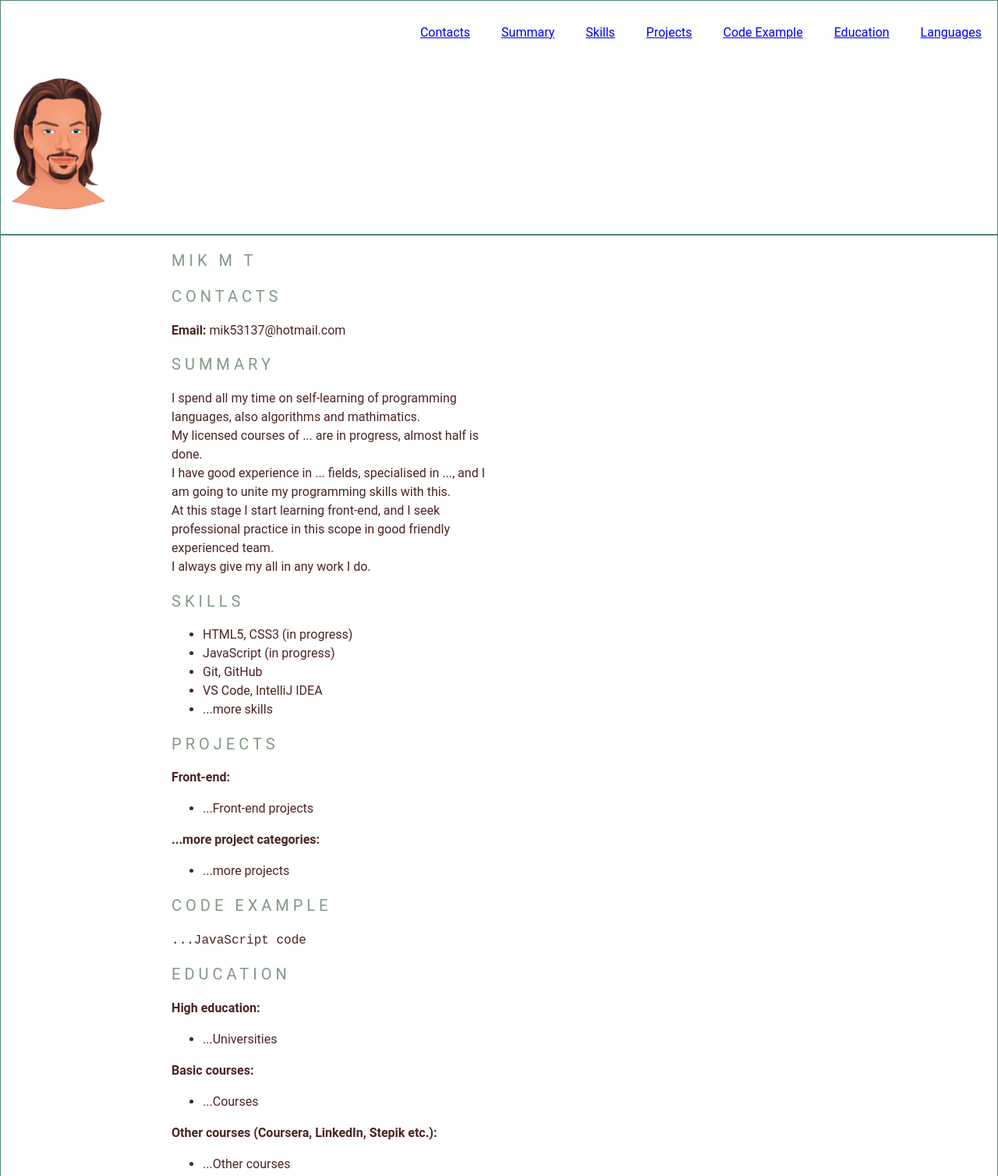
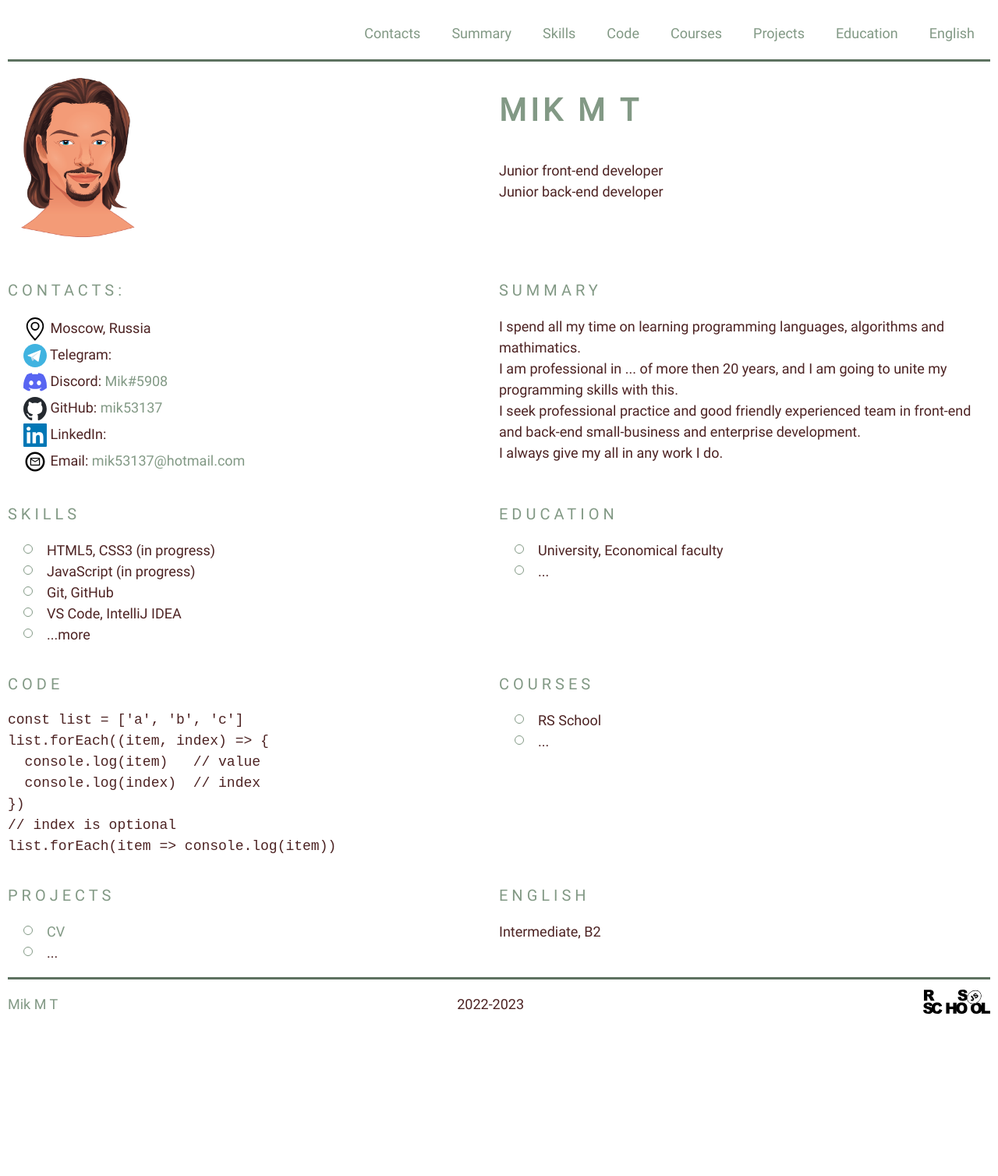
Before and after one commit to mik53137/rsschool-cv, a plain HTML site: page index.html in a window 1280 px wide. Shown: the top 1508 px of the page at 78% size. After the commit the page ends 1329 px from the top, so only its background shows below. Drawn offline with Linux system fonts and the light colour scheme; files whose address does not match are found by name.

Commit message:
fix: cv.html

```diff
--- a/css/style.css
+++ b/css/style.css
@@ -1,65 +1,45 @@
 @font-face {
-    font-family: 'Roboto', sans-serif;
+  font-family: 'Roboto';
   src: url("assets/fonts/Roboto-Regular.ttf");
-    font-weight: 400;
 }
-@media (max-width: 768) {
+
+@media (max-width: 768px) {
   .section {
     width: 100%;
   }
 }
+
 * {
   box-sizing: border-box;
 }
+
 html {
-    list-style: none;
+  scroll-behavior: smooth;
 }
-header {
-    border: 1px solid rgb(78, 135, 114);
-}
-.nav-list {
-    display: flex;
-    justify-content: flex-end;
-    align-items: center;
-    list-style: none;
-}
-.nav-link {
-    padding: 0 20px;
-    line-height: 50px;
-    transition: .3s;
-}
+
 body {
-    font-family: 'Roboto', sans-serif;
-    font-size: 16px;
   min-height: 100vh;
-    line-height: 1.5;
-    color: #4d2323;
-    margin: 0;
+  margin: 10px;
   padding: 0;
   display: flex;
   flex-direction: column;
   justify-content: space-between;
+  font-family: 'Roboto', sans-serif;
+  font-size: 18px;
+  font-weight: 400;
+  line-height: 1.5;
+  color: #4d2323;
 }
-main {
-    border: 1px solid rgb(78, 135, 114);
-}
-footer {
-    display: flex;
-    border: 1px solid rgb(78, 135, 114);
-    justify-content: space-around;
-    padding-top: 10px;
-}
-.main-container {
-    display: flex;
-    flex-wrap: wrap;
-}
+
 .container {
-    max-width: 1440px;
+  max-width: 1440;
   margin: 0 auto;
 }
+
 .section {
   width: 50%;
 }
+
 .section-title {
   font-size: 20px;
   font-weight: 400;
@@ -67,32 +47,101 @@ footer {
   letter-spacing: 5px;
   color: #829985;
 }
+
+.section-list {
+  padding: 0;
+  margin-left: 20px;
+  list-style: none;
+}
+
 .section-item {
   position: relative;
   padding-left: 30px;
 }
+
 .section-item::before {
   content: "";
   position: absolute;
-    top: 8px;
+  top: 6px;
   left: 0px;
   width: 10px;
+  height: 10px;
   border: 1px solid #829985;
   border-radius: 50%;
 }
-.section-item a {
+
+.nav-list {
+  display: flex;
+  justify-content: flex-end;
+  align-items: center;
+  list-style: none;
+}
+
+.nav-link {
+  padding: 0 20px;
+  line-height: 30px;
+  transition: .3s;
+}
+
+a {
   color: #829985;
   text-decoration: none;
-    transition: color 0.5ss;
+  transition: color 0.5s;
 }
-.section-item a:hover {
-    color: #4d2323;
+
+a:hover {
+  color: #5d7260;
+  background-color: #F7F8F7;
 }
+
 .link {
   text-decoration: none;
   color: #829985;
   transition: color 0.5s;
 }
+
 .link:hover {
   color: #5d7260;
+  background-color: #F7F8F7;
 }
+
+.header {
+  border-bottom:solid #5d7260;
+}
+
+.rss-photo {
+  width: 180px;
+}
+
+.main-container {
+  display: flex;
+  flex-wrap: wrap;
+  border-bottom:solid #5d7260;
+}
+
+.main-title {
+  font-size: 40px;
+  font-weight: 600;
+  text-transform: uppercase;
+  letter-spacing: 5px;
+  color: #829985;
+}
+
+.contacts-image {
+  position: relative;
+  margin-top: 2px;
+  margin-bottom: 2px;
+  width: 30px;
+  height: 30px;
+  vertical-align: middle;
+}
+
+pre {
+  white-space: pre;
+}
+
+.footer-container {
+  display: flex;
+  justify-content: space-between;
+  align-items: center;
+}
--- a/index.html
+++ b/index.html
@@ -1,116 +1,155 @@
 <!DOCTYPE html>
 <html lang="en">
-
 <head>
   <meta charset="UTF-8">
   <meta http-equiv="X-UA-Compatible" content="IE=edge">
   <meta name="viewport" content="width=device-width, initial-scale=1.0">
   <title>Mik M T</title>
   <link rel="stylesheet" href="./css/style.css">
-  <link rel="icon" href="./assets/ico/favicon.ico">
+  <link rel="icon" href="./assets/ico/favicon.png">
 </head>
+<body>
 
-<body>
   <header class="header">
     <div class="container">
-      <nav>
+      <nav class="nav">
         <ul class="nav-list">
           <li class="nav-item"><a href="#contacts" class="nav-link">Contacts</a></li>
           <li class="nav-item"><a href="#summary" class="nav-link">Summary</a></li>
           <li class="nav-item"><a href="#skills" class="nav-link">Skills</a></li>
+          <li class="nav-item"><a href="#code" class="nav-link">Code</a></li>
+          <li class="nav-item"><a href="#courses" class="nav-link">Courses</a></li>
           <li class="nav-item"><a href="#projects" class="nav-link">Projects</a></li>
-          <li class="nav-item"><a href="#code" class="nav-link">Code Example</a></li>
           <li class="nav-item"><a href="#education" class="nav-link">Education</a></li>
-          <li class="nav-item"><a href="#languages" class="nav-link">Languages</a></li>
+          <li class="nav-item"><a href="#english" class="nav-link">English</a></li>
         </ul>
       </nav>
     </div>
-    <img src="./assets/img/photo.png" alt="Photo" width="148" height="210">
   </header>
-  <main class="main main-container">
-    <div class="container">
-      <section class="section">
-        <h1 class="section-title">Mik M T</h1>
+
+  <main class="main">
+    <div class="container main-container">
+
+      <section class="section" id="photo">
+        <img class="rss-photo" src="assets/img/photo.png" alt="Photo">
       </section>
+
+      <section class="section" id="profile">
+        <h1 class="main-title">Mik M T</h1>
+        <p>Junior front-end developer<br>
+          Junior back-end developer</p>
+      </section>
+
       <section class="section" id="contacts">
-        <h2 class="section-title">Contacts</h2>
-        <p>
-          <strong>Email: </strong>
-          mik53137@hotmail.com
-        </p>
+        <h2 class="section-title">Contacts:</h2>
+        <ul class="section-list">
+          <li class="contacts-item">
+            <img class="contacts-image" src="./assets/svg/geo.svg" alt="Address">
+            Moscow, Russia
+          </li>
+          <li class="contacts-item">
+            <img class="contacts-image" src="./assets/svg/telegram.svg" alt="Telegram">
+            Telegram:
+          </li>
+          <li class="contacts-item" >
+            <img class="contacts-image" src="./assets/svg/discord.svg" alt="Discord">
+            Discord:
+            <a href=https://discord.com/channels/@me>Mik#5908</a>
+          </li>
+          <li class="contacts-item" >
+            <img class="contacts-image" src="./assets/svg/github.svg" alt="GitHub">
+            GitHub:
+            <a href="https://github.com/mik53137?tab=repositories">mik53137</a>
+          </li>
+          <li class="contacts-item" >
+            <img class="contacts-image" src="./assets/svg/linkedin.svg" alt="LinkedIn">
+            LinkedIn:
+          </li>
+          <li class="contacts-item" >
+            <img class="contacts-image" src="./assets/svg/email2.svg" alt="Email">
+            Email:
+            <a href="mailto:mik53137@hotmail.com">mik53137@hotmail.com</a>
+          </li>
+        </ul>
       </section>
+
       <section class="section" id="summary">
         <h2 class="section-title">Summary</h2>
         <p>
-          I spend all my time on self-learning of programming languages, also algorithms and mathimatics.<br>
-          My licensed courses of ... are in progress, almost half is done.<br>
-          I have good experience in ... fields, specialised in ..., and I am going to unite my programming skills
-          with this.<br>
-          At this stage I start learning front-end, and I seek professional practice in this scope
-          in good friendly experienced team.<br>
+          I spend all my time on learning programming languages, algorithms and mathimatics.<br>
+          I am professional in ... of more then 20 years, and I am going to unite my programming skills with this.<br>
+          I seek professional practice and good friendly experienced team in front-end and back-end small-business and enterprise development.<br>
           I always give my all in any work I do.
         </p>
       </section>
+
       <section class="section" id="skills">
         <h2 class="section-title">Skills</h2>
-        <ul>
-          <li>HTML5, CSS3 (in progress)</li>
-          <li>JavaScript (in progress)</li>
-          <li>Git, GitHub</li>
-          <li>VS Code, IntelliJ IDEA</li>
-          <li>...more skills</li>
+        <ul class="section-list">
+          <li class="section-item">HTML5, CSS3 (in progress)</li>
+          <li class="section-item">JavaScript (in progress)</li>
+          <li class="section-item">Git, GitHub</li>
+          <li class="section-item">VS Code, IntelliJ IDEA</li>
+          <li class="section-item">...more</li>
         </ul>
       </section>
+
+      <section class="section" id="education">
+        <h2 class="section-title">Education</h2>
+        <ul class="section-list">
+          <li class="section-item">University, Economical faculty</li>
+          <li class="section-item">...</li>
+        </ul>
+      </section>
+
+      <section class="section code" id="code">
+        <h2 class="section-title">Code</h2>
+        <code>
+          <pre>
+const list = ['a', 'b', 'c']
+list.forEach((item, index) => {
+  console.log(item)   // value
+  console.log(index)  // index
+})
+// index is optional
+list.forEach(item => console.log(item))</pre>
+        </code>
+      </section>
+
+      <section class="section courses-section" id="courses">
+        <h2 class="section-title">Courses</h2>
+        <ul class="section-list">
+          <li class="section-item">RS School</li>
+          <li class="section-item">...</li>
+        </ul>
+      </section>
+
       <section class="section" id="projects">
         <h2 class="section-title">Projects</h2>
-        <p><strong>Front-end:</strong></p>
-        <ul>
-          <li>...Front-end projects</li>
-        </ul>
-        <p><strong>...more project categories:</strong></p>
-        <ul>
-          <li>...more projects</li>
+        <ul class="section-list">
+          <li class="section-item">
+            <a href="https://mik53137.github.io/rsschool-cv/">CV</a>
+          </li>
+          <li class="section-item">...</li>
         </ul>
       </section>
-      <section class="section" id="code">
-        <h2 class="section-title">Code Example</h2>
-        <code>
-          ...JavaScript code
-        </code>
-      </section>
-      <section class="section" id="education">
-        <h2 class="section-title">Education</h2>
-        <p><strong>High education:</strong></p>
-        <ul>
-          <li>...Universities</li>
-        </ul>
-        <p><strong>Basic courses:</strong></p>
-        <ul>
-          <li>...Courses</li>
-        </ul>
-        <p><strong>Other courses (Coursera, LinkedIn, Stepik etc.):</strong></p>
-        <ul>
-          <li>...Other courses</li>
-        </ul>
-      </section>
-      <section class="section" id="languages">
-        <h2 class="section-title">Languages</h2>
-        <ul>
-          <li>Russian</li>
-          <li>English, Intermediate</li>
-        </ul>
+
+      <section class="section" id="english">
+        <h2 class="section-title">English</h2>
+        <p>Intermediate, B2</p>
       </section>
     </div>
   </main>
+
   <footer class="footer">
-    <a href="https://github.com/mik53137?tab=repositories">
-      <img src="./assets/svg/github-mark.svg" alt="RS School" width="50">
-    </a>
-    <p>2022-2023</p>
-    <a href="https://rs.school/js/">
-      <img src="./assets/svg/rs_school_js.svg" alt="RS School" width="86" height="32">
-    </a>
+    <div class="container footer-container">
+      <a href="https://github.com/mik53137?tab=repositories">Mik M T</a>
+      <p>2022-2023</p>
+      <a href="https://rs.school/js/">
+        <img src="./assets/svg/rsschool.svg" alt="RS School" width="86" height="32">
+      </a>
+    </div>
   </footer>
+
 </body>
-
 </html>
```
Also changed, not shown: assets/ico/favicon.ico (deleted), assets/ico/favicon.png (added), assets/ico/geo.ico (added), assets/svg/discord.svg (added), assets/svg/email2.svg (added), assets/svg/geo.svg (added), assets/svg/github.svg (renamed from assets/svg/github-mark.svg), assets/svg/linkedin.svg (added), assets/svg/rsschool.svg (renamed from assets/svg/rs_school_js.svg), assets/svg/telegram.svg (added). Lines whose indentation alone changed are shown as unchanged.
